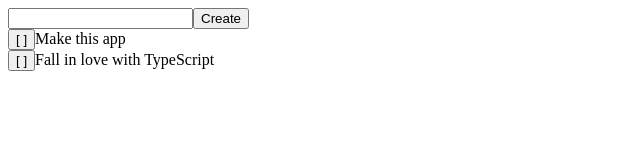
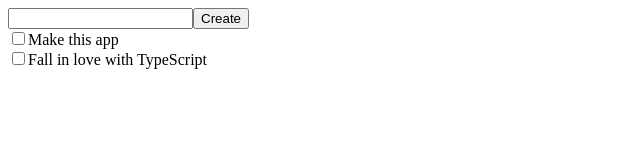
Before and after one commit to AlenaAlyona/todo_list, a React (Create React App) app: page / in a window 1280 px wide. Shown: the top 160 px of the page, without its empty margins (0-640 px from the left). Built offline with nearby package versions, Linux system fonts and the light colour scheme.

Commit message:
added checkboxes in front of items

```diff
--- a/src/components/ToDoItem.tsx
+++ b/src/components/ToDoItem.tsx
@@ -10,17 +10,21 @@ function ToDoItem(props: Props) {
   return (
     <div>
       {props.item.complete ? (
-        <span>
-          <button onClick={props.toggleDone}>[ X ]</button>
+        <label className="container">
+          <input type="checkbox" onClick={props.toggleDone} />
+          <span className="checkmark"></span>
+          {/* <button onClick={props.toggleDone}>[ X ]</button> */}
           <span style={{ textDecoration: "line-through" }}>
             {props.item.text}
           </span>{" "}
-        </span>
+        </label>
       ) : (
-        <span>
-          <button onClick={props.toggleDone}>[ ]</button>
+        <label className="container">
+          <input type="checkbox" onClick={props.toggleDone} />
+          <span className="checkmark"></span>
+          {/* <button onClick={props.toggleDone}>[ ]</button> */}
           <span>{props.item.text}</span>{" "}
-        </span>
+        </label>
       )}
     </div>
   );
```
